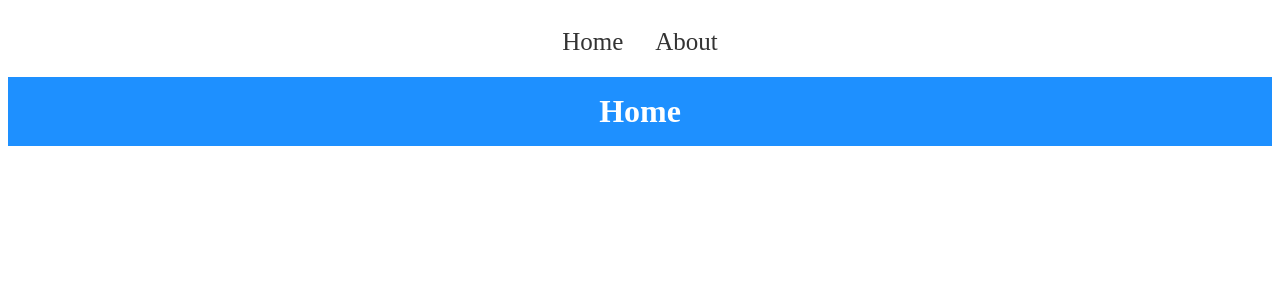
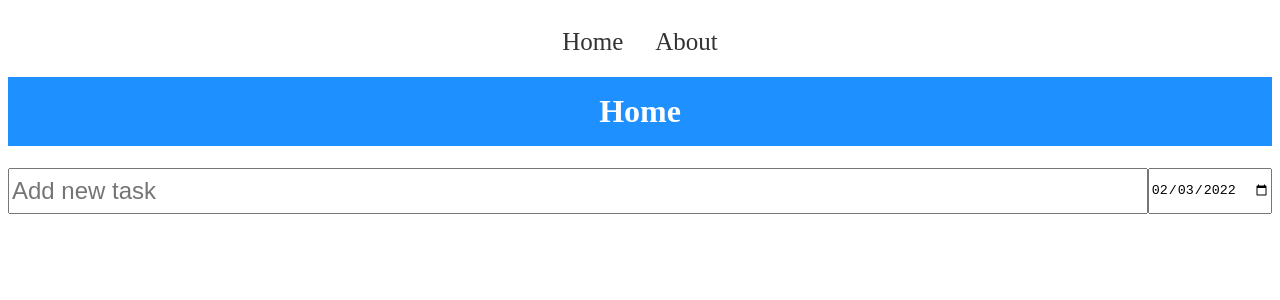
Before and after one commit to mucsiattila/vue-practice, a Vue app: page / in a window 1280 px wide. Shown: the top 300 px of the page. Built offline with nearby package versions, Linux system fonts and the light colour scheme; no server answers.

Commit message:
api post request, axios.post, vue Date, v-model

```diff
--- a/api/tasks.json
+++ b/api/tasks.json
@@ -1 +1 @@
-[{"id":1,"name":"Els\u0151 teszt feladat","completed":true,"due":"2022-02-10"},{"id":2,"name":"M\u00e1sodik feladat","completed":true,"due":"2022-02-15"},{"id":3,"name":"H\u00e1rmas feladat","completed":false,"due":"2022-02-20"},{"id":4,"name":"N\u00e9gyes feladat","completed":false,"due":"2022-02-25"}]
+[{"id":1,"name":"Els\u0151 teszt feladat","completed":true,"due":"2022-02-10"},{"id":2,"name":"M\u00e1sodik feladat","completed":true,"due":"2022-02-15"},{"id":3,"name":"H\u00e1rmas feladat","completed":false,"due":"2022-02-20"},{"id":4,"name":"N\u00e9gyes feladat","completed":false,"due":"2022-02-25"},{"name":"teszt","due":"2022-02-03","completed":false,"id":"61f850e10431c","created":"2022-01-31"},{"name":"Taskok szerkeszt\u00e9se","due":"2022-02-03","completed":false,"id":"61f85444b1025","created":"2022-01-31"},{"name":"Taskok t\u00f6rl\u00e9se","due":"2022-02-03","completed":false,"id":"61f8546419234","created":"2022-01-31"}]
--- a/src/views/Home.vue
+++ b/src/views/Home.vue
@@ -1,10 +1,16 @@
 <template>
   <div>
     <h1>Home</h1>
+    <form>
+      <input type="text" v-model="task" placeholder="Add new task">
+      <input type="date" @blur="addTask" v-model="due">
+    </form>
     <ul>
       <li v-for = "task in tasks" :key = "task.id" :class = "{completed: task.completed}">
         <input @click="changeCompleted(task.id)" type = "checkbox" :checked = task.completed>
-        {{task.name}} - {{task.due}}
+        {{task.name}} -
+        <span class="due">{{task.due}}</span>
+        <span :class="{created: task.created}">{{task.created}}</span>
       </li>
     </ul>
   </div>
@@ -21,7 +27,9 @@ export default {
 
   data() {
     return {
+      task: '',
       tasks: [],
+      due: (new Date((new Date).setDate((new Date).getDate() + 3))).toISOString().split('T')[0]
     }
   },
 
@@ -34,12 +42,25 @@ export default {
   },
 
   methods: {
+    addTask() {
+      const task = {
+        name: this.task,
+        due: this.due,
+        completed: false
+      }
+      axios.post(process.env.VUE_APP_API_URL, task)
+        .then(response => {
+          this.tasks.push(response.data)
+          this.task = ''
+        })
+        .catch(err => console.log(err))
+    },
     changeCompleted(id) {
       let task = this.tasks.find(task => task.id == id)
       task.completed = !task.completed
       axios.put(process.env.VUE_APP_API_URL, task)
-      .then(response => console.log(response.data))
-      .catch(err => console.log(err))
+        .then(response => console.log(response.data))
+        .catch(err => console.log(err))
     },
   },
 }
@@ -85,4 +106,21 @@ li:hover {
   color: dodgerblue;
 }
 
+form {
+  display: flex;
+}
+
+input[type=text] {
+  flex-grow: 3;
+  font-size: 1.5rem;
+  height: 2.5rem;
+}
+
+.created {
+  font-size: .75rem;
+  background: silver;
+  color: beige;
+  padding: .2rem;
+}
+
 </style>
```
Also changed, not shown: 1 other file (tests, documents, lock files or other folders).
